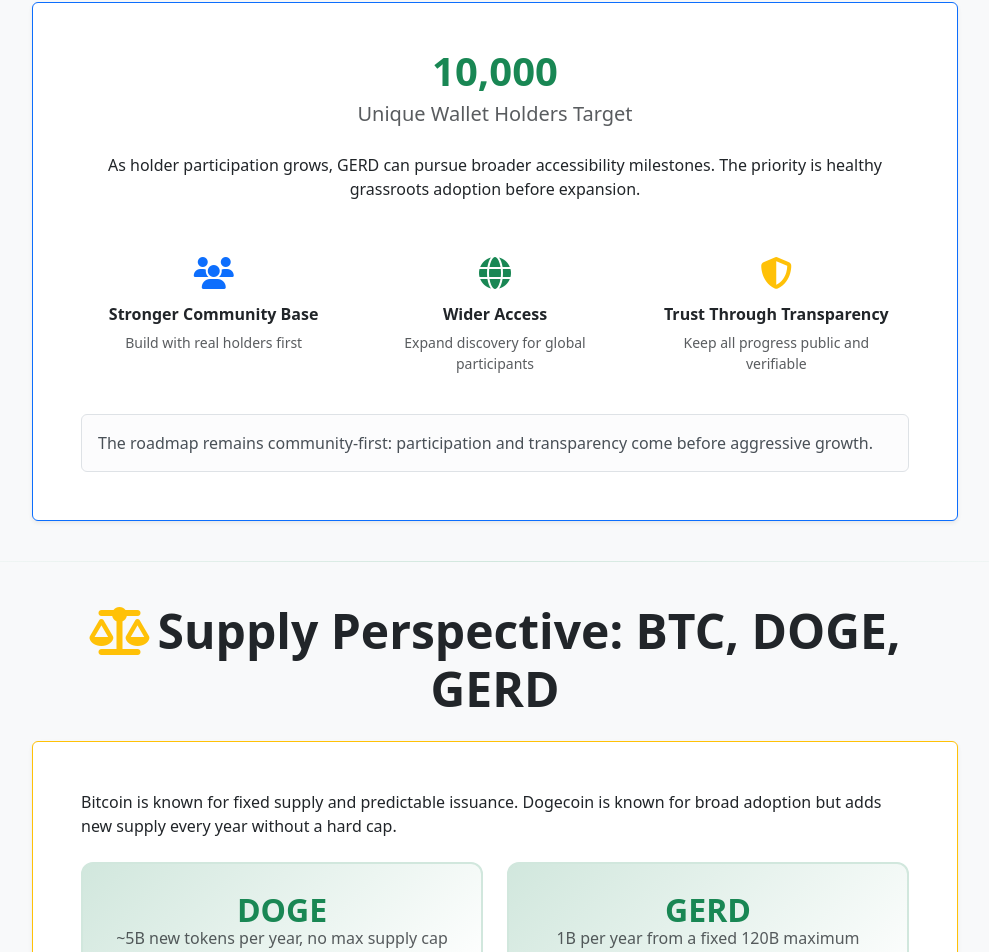
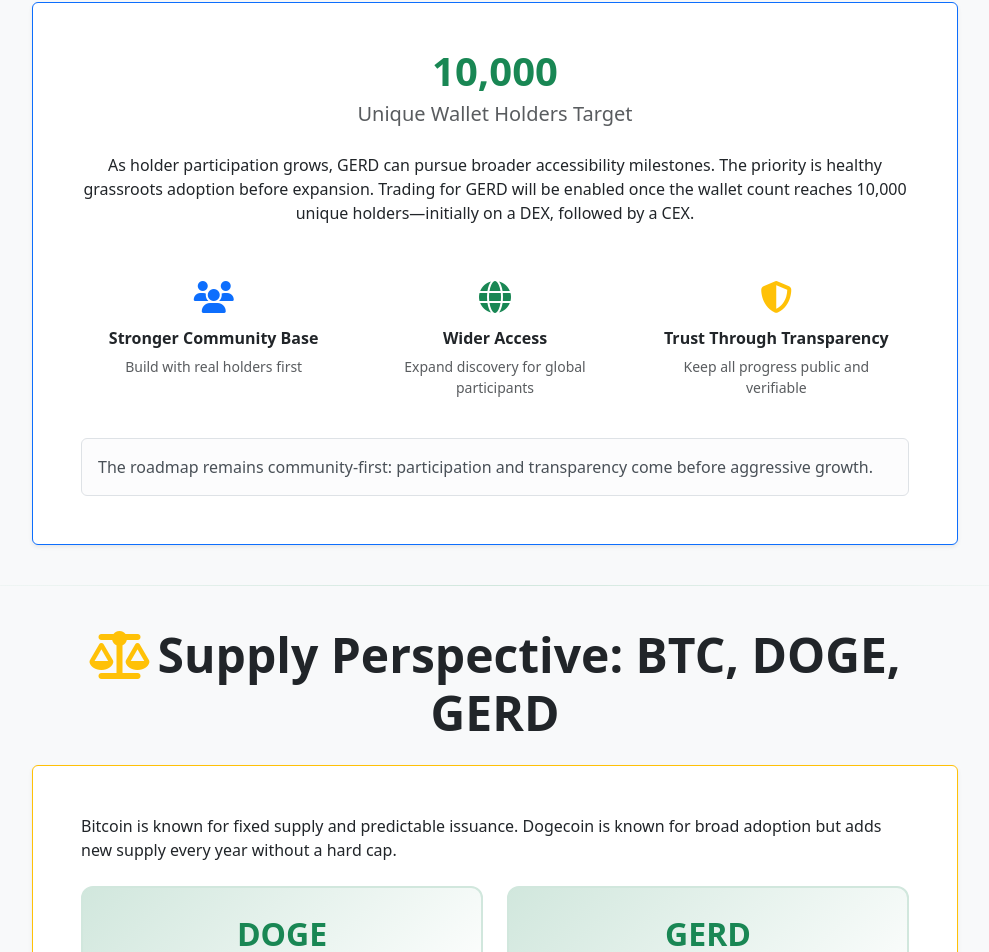
Before and after one commit to AbayGERDToken/AbayGERDToken.github.io, a Next.js app: page / in a window 1280 px wide. Shown: the part 6537-7489 px from the top of the page, without its empty margins (145-1134 px from the left). Built offline with nearby package versions, Linux system fonts and the light colour scheme; no server answers.

Commit message:
fix: clarify trading conditions for GERD based on unique wallet holders

```diff
--- a/app/page.tsx
+++ b/app/page.tsx
@@ -603,7 +603,7 @@
                     <p className="lead text-muted">Unique Wallet Holders Target</p>
                   </div>
                   <p className="mb-4 text-center">
-                    As holder participation grows, GERD can pursue broader accessibility milestones. The priority is healthy grassroots adoption before expansion.
+                    As holder participation grows, GERD can pursue broader accessibility milestones. The priority is healthy grassroots adoption before expansion. Trading for GERD will be enabled once the wallet count reaches 10,000 unique holders—initially on a DEX, followed by a CEX.
                   </p>
                   <div className="row g-3 mt-4">
                     <div className="col-md-4">
```
